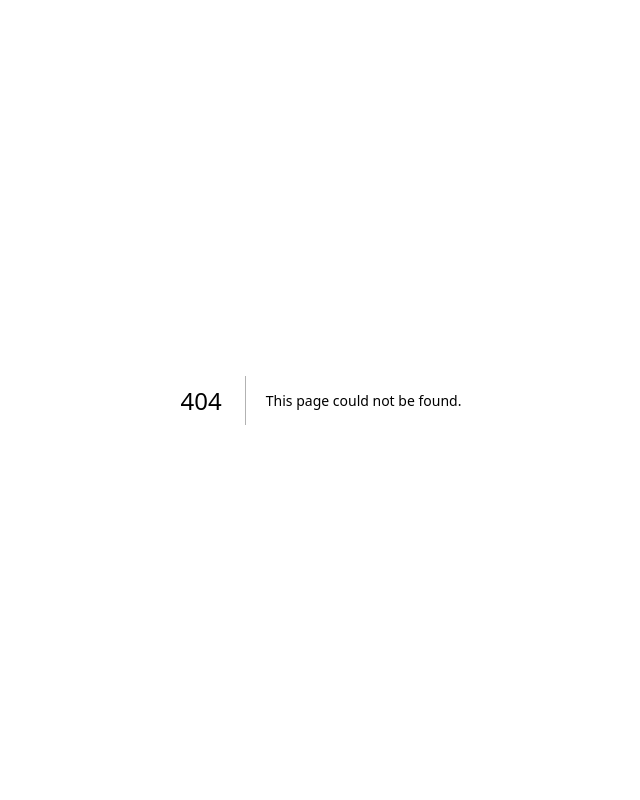
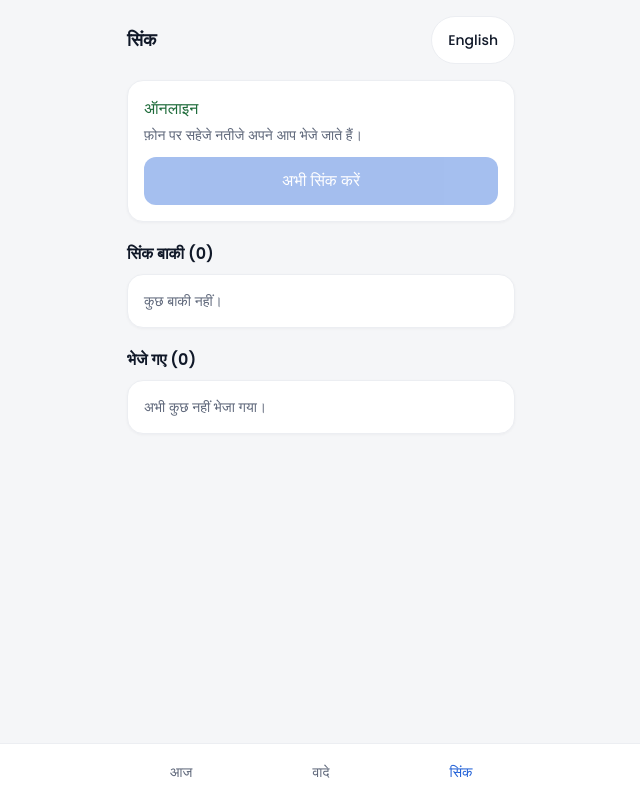
Before and after one commit to MRBOHNES/kisht, a Next.js app in the folder frontend/: page /sync in a window 1280 px wide. Before the commit this address had no page. Shown: the whole page, without its empty margins (319-959 px from the left). Built offline with nearby package versions, Linux system fonts and the light colour scheme.

Commit message:
add sync screen and sync tab with pending count

```diff
--- /dev/null
+++ b/frontend/app/(officer)/sync/page.tsx
@@ -0,0 +1,129 @@
+"use client";
+
+import { useState, useSyncExternalStore } from "react";
+
+import { BottomTabs } from "@/components/BottomTabs";
+import { LangToggle } from "@/components/LangToggle";
+import { useOnline } from "@/lib/hooks";
+import { useLang } from "@/lib/i18n";
+import { deleteItem, syncOutbox, useOutbox, type OutboxItem } from "@/lib/outbox";
+import { businessLabel, formatDateTime, formatRupees, formatTime, rejectionReason, type StringKey } from "@/lib/strings";
+
+const KIND_LABEL: Record<OutboxItem["kind"], StringKey> = {
+  paid: "kindPaid",
+  promise: "kindPromise",
+  not_reachable: "kindNotReachable",
+  dispute: "kindDispute",
+};
+
+function subscribeStorage(callback: () => void) {
+  window.addEventListener("kisht-outbox-changed", callback);
+  return () => window.removeEventListener("kisht-outbox-changed", callback);
+}
+
+export default function SyncPage() {
+  const { t, lang } = useLang();
+  const online = useOnline();
+  const items = useOutbox();
+  const lastSync = useSyncExternalStore(subscribeStorage, () => window.localStorage.getItem("kisht.lastSync"), () => null);
+  const [syncing, setSyncing] = useState(false);
+  const [failed, setFailed] = useState(false);
+
+  const pending = items.filter((i) => i.state === "pending");
+  const rejected = items.filter((i) => i.state === "rejected");
+  const sent = items.filter((i) => i.state === "sent");
+  const flagged = sent.filter((i) => i.out_of_window);
+
+  async function syncNow() {
+    setSyncing(true);
+    setFailed(false);
+    try {
+      await syncOutbox();
+    } catch {
+      setFailed(true);
+    } finally {
+      setSyncing(false);
+    }
+  }
+
+  return (
+    <main className="pt-4 pb-20">
+      <header className="flex items-center justify-between">
+        <h1 className="text-lg font-semibold">{t("syncTitle")}</h1>
+        <LangToggle />
+      </header>
+
+      <section className={`card mt-4 p-4 ${online ? "" : "border-amber"}`}>
+        <p className={`font-medium ${online ? "text-green" : "text-amber"}`}>{online ? t("online") : t("offline")}</p>
+        <p className="mt-1 text-sm text-muted">{online ? t("syncOnline") : t("syncOffline")}</p>
+        {lastSync && <p className="mt-1 text-xs text-muted">{t("lastSync", { time: formatTime(lastSync, lang) })}</p>}
+        <button
+          type="button"
+          onClick={syncNow}
+          disabled={!online || syncing || pending.length === 0}
+          className="mt-3 min-h-12 w-full rounded-xl bg-accent font-medium text-white disabled:opacity-40"
+        >
+          {syncing ? t("syncing") : t("syncNow")} {pending.length > 0 && `(${pending.length})`}
+        </button>
+        {failed && <p className="mt-2 text-sm text-red">{t("syncFailed")}</p>}
+      </section>
+
+      <Section title={t("sectionPending")} empty={t("emptyPending")} items={pending} />
+      {rejected.length > 0 && (
+        <Section
+          title={t("sectionRejected")}
+          items={rejected}
+          extra={(item) => (
+            <div className="mt-1 flex items-center justify-between gap-2">
+              <p className="text-xs text-red">{t(rejectionReason(item.error_code))}</p>
+              <button type="button" onClick={() => deleteItem(item.id)} className="min-h-12 px-2 text-sm text-accent">
+                {t("dismiss")}
+              </button>
+            </div>
+          )}
+        />
+      )}
+      {flagged.length > 0 && <Section title={t("sectionFlagged")} items={flagged} />}
+      <Section title={t("sectionSent")} empty={t("emptySent")} items={sent} />
+      <BottomTabs />
+    </main>
+  );
+
+}
+
+function Section({ title, empty, items, extra }: {
+  title: string;
+  empty?: string;
+  items: OutboxItem[];
+  extra?: (item: OutboxItem) => React.ReactNode;
+}) {
+  const { t, lang } = useLang();
+  return (
+    <section className="mt-5">
+      <h2 className="mb-2 font-semibold">
+        {title} ({items.length})
+      </h2>
+      {items.length === 0 ? (
+        <p className="card p-4 text-sm text-muted">{empty}</p>
+      ) : (
+        <ul className="flex flex-col gap-2">
+          {items.map((item) => (
+            <li key={item.id} className="card p-3">
+              <div className="flex justify-between gap-2">
+                <p className="text-sm font-medium">{businessLabel(item.business_name, item.business_type, lang)}</p>
+                {item.amount !== null && <p className="text-sm font-semibold">{formatRupees(item.amount)}</p>}
+              </div>
+              <p className="text-xs text-muted">
+                {item.loan_id} · {t(KIND_LABEL[item.kind])} · {formatDateTime(item.logged_at_device, lang)}
+              </p>
+              {item.out_of_window && (
+                <span className="mt-1 inline-block rounded-full bg-amber-bg px-2 py-0.5 text-xs text-amber">{t("flaggedChip")}</span>
+              )}
+              {extra?.(item)}
+            </li>
+          ))}
+        </ul>
+      )}
+    </section>
+  );
+}
--- a/frontend/components/BottomTabs.tsx
+++ b/frontend/components/BottomTabs.tsx
@@ -4,17 +4,20 @@ import Link from "next/link";
 import { usePathname } from "next/navigation";
 
 import { useLang } from "@/lib/i18n";
+import { useOutbox } from "@/lib/outbox";
 import type { StringKey } from "@/lib/strings";
 
 // Only pages that exist get a tab
 const TABS: { href: string; label: StringKey }[] = [
   { href: "/today", label: "navToday" },
   { href: "/promises", label: "navPromises" },
+  { href: "/sync", label: "navSync" },
 ];
 
 export function BottomTabs() {
   const { t } = useLang();
   const path = usePathname();
+  const pending = useOutbox().filter((item) => item.state === "pending").length;
   return (
     <nav className="fixed inset-x-0 bottom-0 border-t border-line bg-card">
       <ul className="mx-auto flex w-full max-w-[420px]">
@@ -28,6 +31,9 @@ export function BottomTabs() {
                 className={`flex min-h-14 items-center justify-center text-sm font-medium ${active ? "text-accent" : "text-muted"}`}
               >
                 {t(tab.label)}
+                {tab.href === "/sync" && pending > 0 && (
+                  <span className="ml-1 rounded-full bg-amber-bg px-2 text-xs text-amber">{pending}</span>
+                )}
               </Link>
             </li>
           );
```
